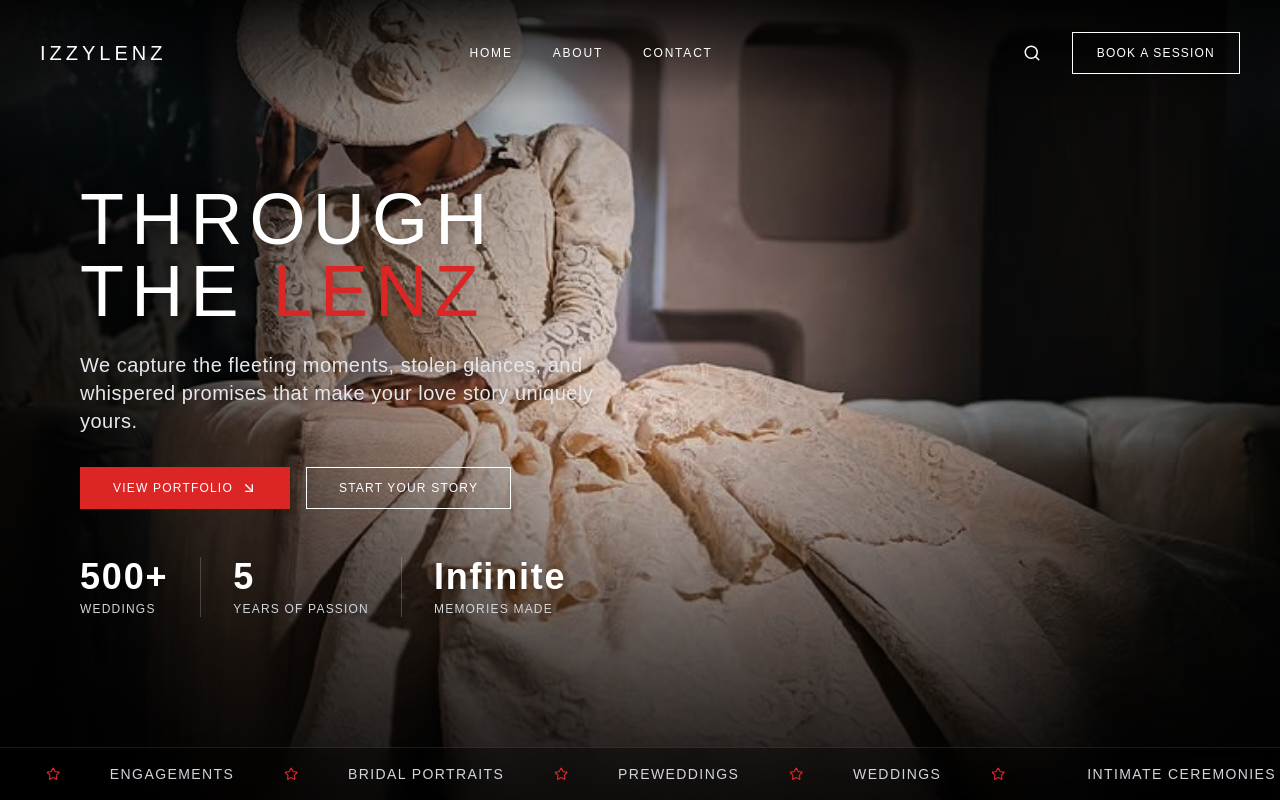
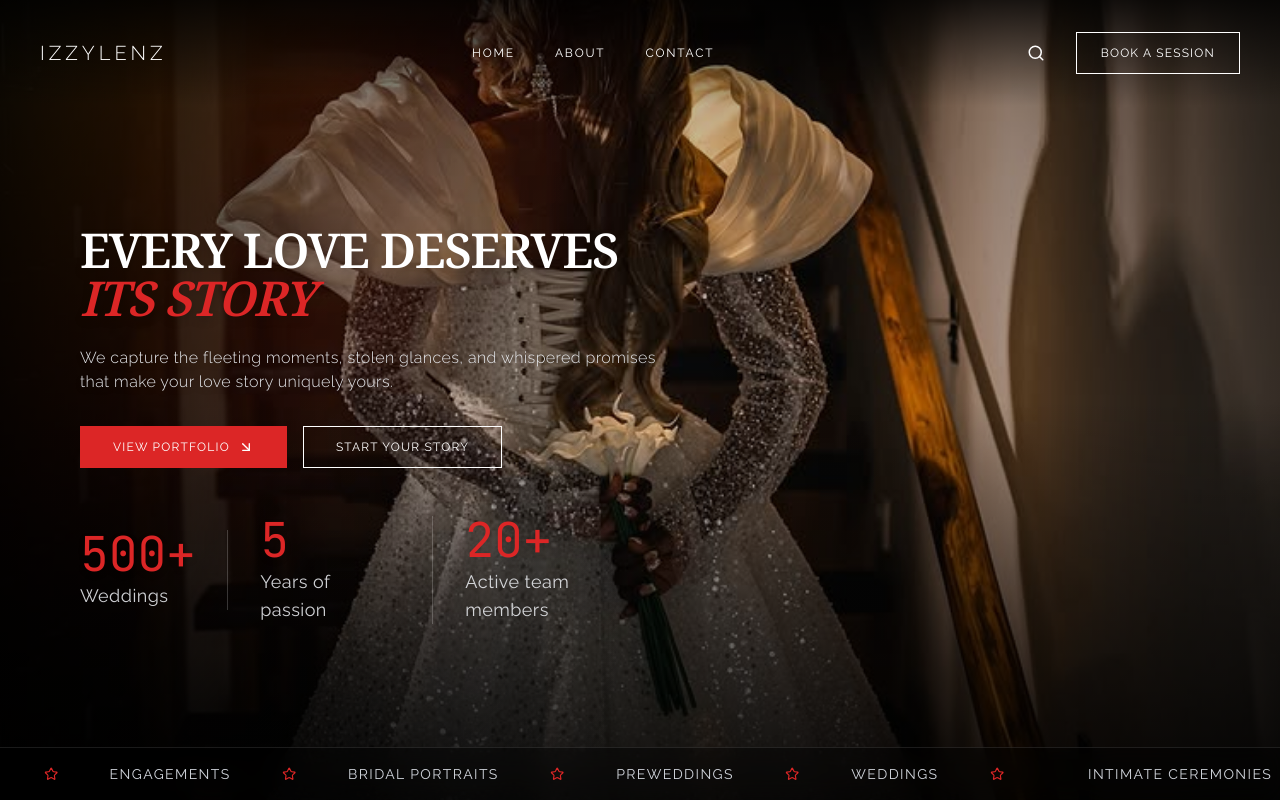
Before and after one commit to Afolabi-bit/izzy-lenz, a Next.js app: page / in a window 1280 px wide. Built offline with nearby package versions, Linux system fonts and the light colour scheme.

Commit message:
feat: initialize project with Tailwind CSS and build landing page layout

```diff
--- a/app/globals.css
+++ b/app/globals.css
@@ -9,8 +9,9 @@
 @theme inline {
   --color-background: var(--background);
   --color-foreground: var(--foreground);
-  --font-sans: var(--font-geist-sans);
-  --font-mono: var(--font-geist-mono);
+  --font-sans: var(--font-sans);
+  --font-heading: var(--font-heading);
+  --font-curvy: var(--font-curvy);
   --color-hover-red: var(--theme-hover-red);
   --color-bg-red: var(--theme-bg-red);
 }
@@ -25,5 +26,4 @@
 body {
   background: var(--background);
   color: var(--foreground);
-  font-family: Arial, Helvetica, sans-serif;
 }
--- a/app/layout.tsx
+++ b/app/layout.tsx
@@ -1,20 +1,26 @@
 import type { Metadata } from "next";
-import { Geist, Geist_Mono } from "next/font/google";
+import { JetBrains_Mono, Raleway, Noto_Serif } from "next/font/google";
 import "./globals.css";
 
-const geistSans = Geist({
-  variable: "--font-geist-sans",
+const notoSans = Noto_Serif({
+  variable: "--font-heading",
   subsets: ["latin"],
 });
 
-const geistMono = Geist_Mono({
-  variable: "--font-geist-mono",
+const jetBrainsMono = JetBrains_Mono({
+  variable: "--font-curvy",
+  subsets: ["latin"],
+  weight: "400",
+});
+
+const raleway = Raleway({
+  variable: "--font-sans",
   subsets: ["latin"],
 });
 
 export const metadata: Metadata = {
-  title: "Create Next App",
-  description: "Generated by create next app",
+  title: "Izzy Lenz",
+  description: "Portfolio for Izzy Lenz",
 };
 
 export default function RootLayout({
@@ -25,9 +31,9 @@ export default function RootLayout({
   return (
     <html
       lang="en"
-      className={`${geistSans.variable} ${geistMono.variable} h-full antialiased`}
+      className={` ${notoSans.variable} ${jetBrainsMono.variable} ${raleway.variable} h-full antialiased`}
     >
-      <body className="min-h-full flex flex-col">{children}</body>
+      <body className="font-sans min-h-full flex flex-col">{children}</body>
     </html>
   );
 }
--- a/app/page.tsx
+++ b/app/page.tsx
@@ -16,7 +16,7 @@ export default function Home() {
           animation-play-state: paused;
         }
       `}</style>
-      <header className="absolute top-0 w-full z-50 flex items-center justify-between px-10 py-8 bg-gradient-to-b from-black/80 to-transparent text-white">
+      <header className="absolute top-0 w-full z-50 flex items-center justify-between px-10 py-8 bg-linear-to-b from-black/80 to-transparent text-white">
         <div className="text-xl tracking-[0.2em] font-light uppercase">
           IzzyLenz
         </div>
@@ -50,7 +50,7 @@ export default function Home() {
               <line x1="21" y1="21" x2="16.65" y2="16.65"></line>
             </svg>
           </button>
-          <button className="px-6 py-3 border border-white text-xs uppercase tracking-[0.1em] hover:bg-hover-red hover:border-hover-red hover:text-white transition-all duration-300">
+          <button className="px-6 py-3 border border-white text-xs uppercase tracking-widest hover:bg-hover-red hover:border-hover-red hover:text-white transition-all duration-300">
             Book a session
           </button>
         </div>
@@ -58,7 +58,7 @@ export default function Home() {
       <main className="bg-black">
         <section className="relative w-full h-screen overflow-hidden">
           <Image
-            src="/hero3.jpg"
+            src="/hero1.jpg"
             className="object-cover object-center"
             alt="Hero cinematic view"
             fill
@@ -66,27 +66,27 @@ export default function Home() {
             quality={100}
           />
           {/* Cinematic Vignette Overlay */}
-          <div className="absolute inset-0 bg-[radial-gradient(circle_at_center,_transparent_0%,_rgba(0,0,0,0.6)_100%)]"></div>
+          <div className="absolute inset-0 bg-[radial-gradient(circle_at_center,transparent_0%,rgba(0,0,0,0.6)_100%)]"></div>
           {/* Subtle gradient to anchor the bottom */}
-          <div className="absolute inset-0 bg-gradient-to-t from-black via-transparent to-transparent opacity-80"></div>
+          <div className="absolute inset-0 bg-linear-to-t from-black via-transparent to-transparent opacity-80"></div>
           {/* Dark overlay for text contrast */}
-          <div className="absolute inset-0 bg-gradient-to-r from-black/80 via-black/40 to-transparent sm:via-black/20 sm:w-2/3 md:w-1/2"></div>
+          <div className="absolute inset-0 bg-linear-to-r from-black/80 via-black/40 to-transparent sm:via-black/20 sm:w-2/3 md:w-1/2"></div>
 
-          <div className="absolute inset-0 flex flex-col items-start justify-center pl-10 md:pl-20 z-10 text-white">
-            <div className="max-w-lg sm:max-w-xl">
-              <h1 className="text-5xl md:text-7xl font-light tracking-widest uppercase mb-6 drop-shadow-lg">
-                Through The{" "}
-                <span className="text-bg-red font-medium">Lenz</span>
+          <div className="absolute inset-0 flex flex-col items-start justify-center pl-10 md:pl-20 z-10 text-white ">
+            <div className="max-w-lg sm:max-w-xl pt-[50px]">
+              <h1 className="text-5xl font-heading font-semibold tracking-tight uppercase mb-6 drop-shadow-lg">
+                Every love deserves <br />
+                <span className="text-bg-red italic">its story</span>
               </h1>
-              <p className="text-lg md:text-xl font-light tracking-wide text-gray-200 drop-shadow-md mb-8">
+              <p className="text-md font-light font-raleway tracking-wide text-gray-200 drop-shadow-md mb-8">
                 We capture the fleeting moments, stolen glances, and whispered
                 promises that make your love story uniquely yours.
               </p>
               <div className="flex flex-wrap items-center gap-4">
-                <button className="flex items-center gap-2 px-8 py-3 bg-bg-red border border-bg-red text-white text-xs uppercase tracking-[0.1em] hover:bg-hover-red hover:border-hover-red transition-all duration-300 group">
+                <button className="flex items-center gap-2 px-8 py-3 bg-bg-red border border-bg-red text-white text-xs uppercase tracking-widest hover:bg-hover-red hover:border-hover-red transition-all duration-300 group">
                   View Portfolio <ArrowRight size={16} className="rotate-45" />
                 </button>
-                <button className="px-8 py-3 border border-white text-white text-xs uppercase tracking-[0.1em] hover:bg-hover-red hover:border-hover-red transition-all duration-300">
+                <button className="px-8 py-3 border border-white text-white text-xs uppercase tracking-widest hover:bg-hover-red hover:border-hover-red transition-all duration-300">
                   Start Your Story
                 </button>
               </div>
@@ -94,16 +94,28 @@ export default function Home() {
               {/* Metrics Row */}
               <div className="mt-12 flex items-center divide-x divide-white/20 text-white">
                 <div className="flex flex-col pr-6 md:pr-8">
-                  <span className="text-2xl md:text-4xl font-bold tracking-wider mb-1 drop-shadow-md">500+</span>
-                  <span className="text-[10px] md:text-xs uppercase tracking-widest text-gray-300 font-light">Weddings</span>
+                  <span className="text-xl md:text-5xl tracking-normal mb-1 drop-shadow-md text-bg-red font-curvy">
+                    500+
+                  </span>
+                  <span className="text-[10px] md:text-lg text-gray-200 opacity-90 tracking-wide">
+                    Weddings
+                  </span>
                 </div>
                 <div className="flex flex-col px-6 md:px-8">
-                  <span className="text-2xl md:text-4xl font-bold tracking-wider mb-1 drop-shadow-md">5</span>
-                  <span className="text-[10px] md:text-xs uppercase tracking-widest text-gray-300 font-light">Years of passion</span>
+                  <span className="text-xl md:text-5xl tracking-normal mb-1 drop-shadow-md text-bg-red font-curvy">
+                    5
+                  </span>
+                  <span className="text-[10px] md:text-lg text-gray-200 opacity-90 tracking-wide">
+                    Years of passion
+                  </span>
                 </div>
                 <div className="flex flex-col pl-6 md:pl-8">
-                  <span className="text-2xl md:text-4xl font-bold tracking-wider mb-1 drop-shadow-md">Infinite</span>
-                  <span className="text-[10px] md:text-xs uppercase tracking-widest text-gray-300 font-light">Memories made</span>
+                  <span className="text-xl md:text-5xl tracking-normal mb-1 drop-shadow-md text-bg-red font-curvy">
+                    20+
+                  </span>
+                  <span className="text-[10px] md:text-lg text-gray-200 opacity-90 tracking-wide">
+                    Active team members
+                  </span>
                 </div>
               </div>
             </div>
@@ -115,28 +127,28 @@ export default function Home() {
               {/* Part 1 */}
               <div className="flex w-1/2 items-center justify-around px-4">
                 <span>Intimate Ceremonies</span>
-                <Star size={14} className="text-bg-red flex-shrink-0" />
+                <Star size={14} className="text-bg-red shrink-0" />
                 <span>Engagements</span>
-                <Star size={14} className="text-bg-red flex-shrink-0" />
+                <Star size={14} className="text-bg-red shrink-0" />
                 <span>Bridal Portraits</span>
-                <Star size={14} className="text-bg-red flex-shrink-0" />
+                <Star size={14} className="text-bg-red shrink-0" />
                 <span>Preweddings</span>
-                <Star size={14} className="text-bg-red flex-shrink-0" />
+                <Star size={14} className="text-bg-red shrink-0" />
                 <span>Weddings</span>
-                <Star size={14} className="text-bg-red flex-shrink-0" />
+                <Star size={14} className="text-bg-red shrink-0" />
               </div>
               {/* Part 2 */}
               <div className="flex w-1/2 items-center justify-around px-4">
                 <span>Intimate Ceremonies</span>
-                <Star size={14} className="text-bg-red flex-shrink-0" />
+                <Star size={14} className="text-bg-red shrink-0" />
                 <span>Engagements</span>
-                <Star size={14} className="text-bg-red flex-shrink-0" />
+                <Star size={14} className="text-bg-red shrink-0" />
                 <span>Bridal Portraits</span>
-                <Star size={14} className="text-bg-red flex-shrink-0" />
+                <Star size={14} className="text-bg-red shrink-0" />
                 <span>Preweddings</span>
-                <Star size={14} className="text-bg-red flex-shrink-0" />
+                <Star size={14} className="text-bg-red shrink-0" />
                 <span>Weddings</span>
-                <Star size={14} className="text-bg-red flex-shrink-0" />
+                <Star size={14} className="text-bg-red shrink-0" />
               </div>
             </div>
           </div>
--- a/package.json
+++ b/package.json
@@ -9,6 +9,7 @@
     "lint": "eslint"
   },
   "dependencies": {
+    "@tailwindcss/cli": "^4.2.2",
     "lucide-react": "^1.8.0",
     "next": "16.2.3",
     "react": "19.2.4",
@@ -21,7 +22,7 @@
     "@types/react-dom": "^19",
     "eslint": "^9",
     "eslint-config-next": "16.2.3",
-    "tailwindcss": "^4",
+    "tailwindcss": "^4.2.2",
     "typescript": "^5"
   }
 }
```
Also changed, not shown: 1 other file (tests, documents, lock files or other folders).
